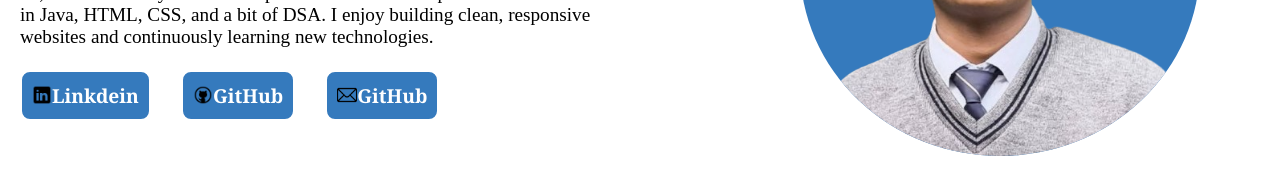
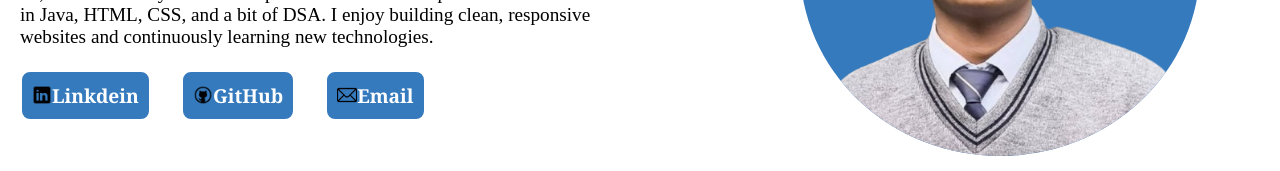
Before and after one commit to AshishCoder0214/My-Portfolio-Updated, a plain HTML site: page index.html in a window 1280 px wide. Shown: the part 324-495 px from the top of the page. Drawn offline with Linux system fonts and the light colour scheme.

Commit message:
Update index.html

```diff
--- a/index.html
+++ b/index.html
@@ -59,7 +59,7 @@
                         <img src="icons8-github-48.png" alt="Linkdein Logo" height="20px" width="20px">GitHub</a>
 
                     <a href="er.ashishpriyadarshi@gmail.com" target="_blank" class="social-link">
-                        <img src="mail.png" alt="Linkdein Logo" height="20px" width="20px">GitHub</a>
+                        <img src="mail.png" alt="Linkdein Logo" height="20px" width="20px">Email</a>
 
                 </div>
             </div>
```
